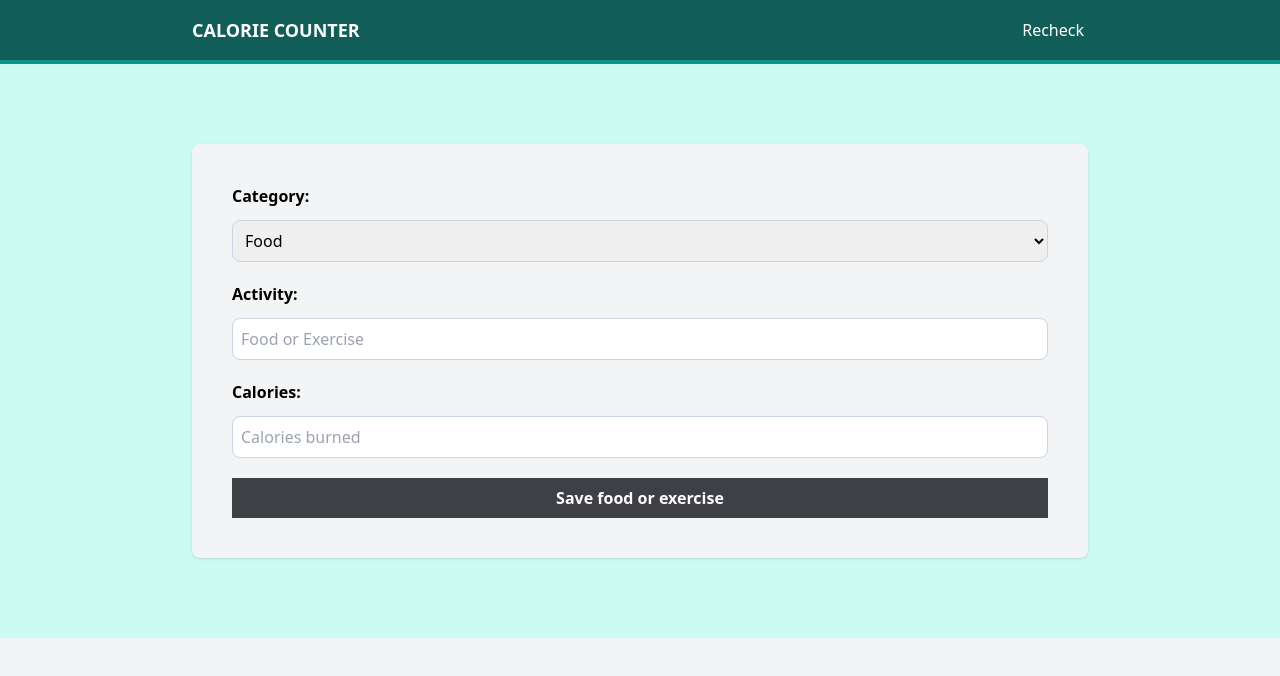
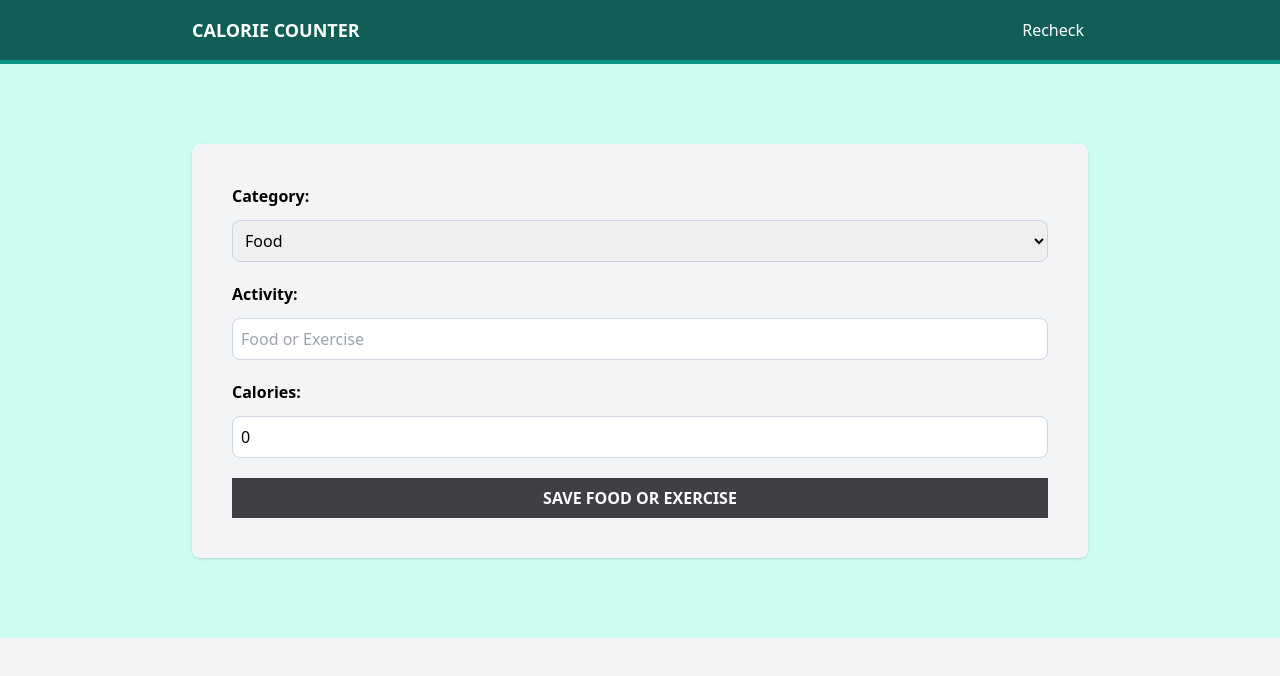
Before and after one commit to wichofly/fitTrack-app, a React (Vite) app: page / in a window 1280 px wide. Shown: the top 676 px of the page. Built offline with nearby package versions, Linux system fonts and the light colour scheme.

Commit message:
feat: created states for performance

```diff
--- a/src/components/Form.tsx
+++ b/src/components/Form.tsx
@@ -1,6 +1,13 @@
+import { useState } from 'react';
 import { categories } from '../data/categories';
 
 export const Form = () => {
+  const [performance, setPerformance] = useState({
+    category: 1,
+    activity: '',
+    calories: 0,
+  });
+
   return (
     <section className="bg-teal-100 py-20 px-5">
       <div className="max-w-4xl mx-auto">
@@ -12,6 +19,7 @@ export const Form = () => {
             <select
               className="border border-slate-300 p-2 rounded-lg w-full"
               id="category"
+              value={performance.category}
             >
               {categories.map((category) => (
                 <option key={category.id} value={category.id}>
@@ -22,7 +30,7 @@ export const Form = () => {
           </div>
 
           <div className="grid grid-cols-1 gap-3">
-            <label htmlFor="category" className="font-bold">
+            <label htmlFor="activity" className="font-bold">
               Activity:
             </label>
             <input
@@ -30,11 +38,12 @@ export const Form = () => {
               type="text"
               className="border border-slate-300 p-2 rounded-lg w-full"
               placeholder="Food or Exercise"
+              value={performance.activity}
             />
           </div>
 
           <div className="grid grid-cols-1 gap-3">
-            <label htmlFor="category" className="font-bold">
+            <label htmlFor="calories" className="font-bold">
               Calories:
             </label>
             <input
@@ -42,12 +51,13 @@ export const Form = () => {
               type="text"
               className="border border-slate-300 p-2 rounded-lg w-full"
               placeholder="Calories burned"
+              value={performance.calories}
             />
           </div>
 
           <input
             type="submit"
-            className="bg-zinc-700 hover:bg-zinc-800 w-full p-2 text-white cursor-pointer font-bold"
+            className="bg-zinc-700 hover:bg-zinc-800 w-full p-2 text-white cursor-pointer font-bold uppercase"
             value="Save food or exercise"
           />
         </form>
```
